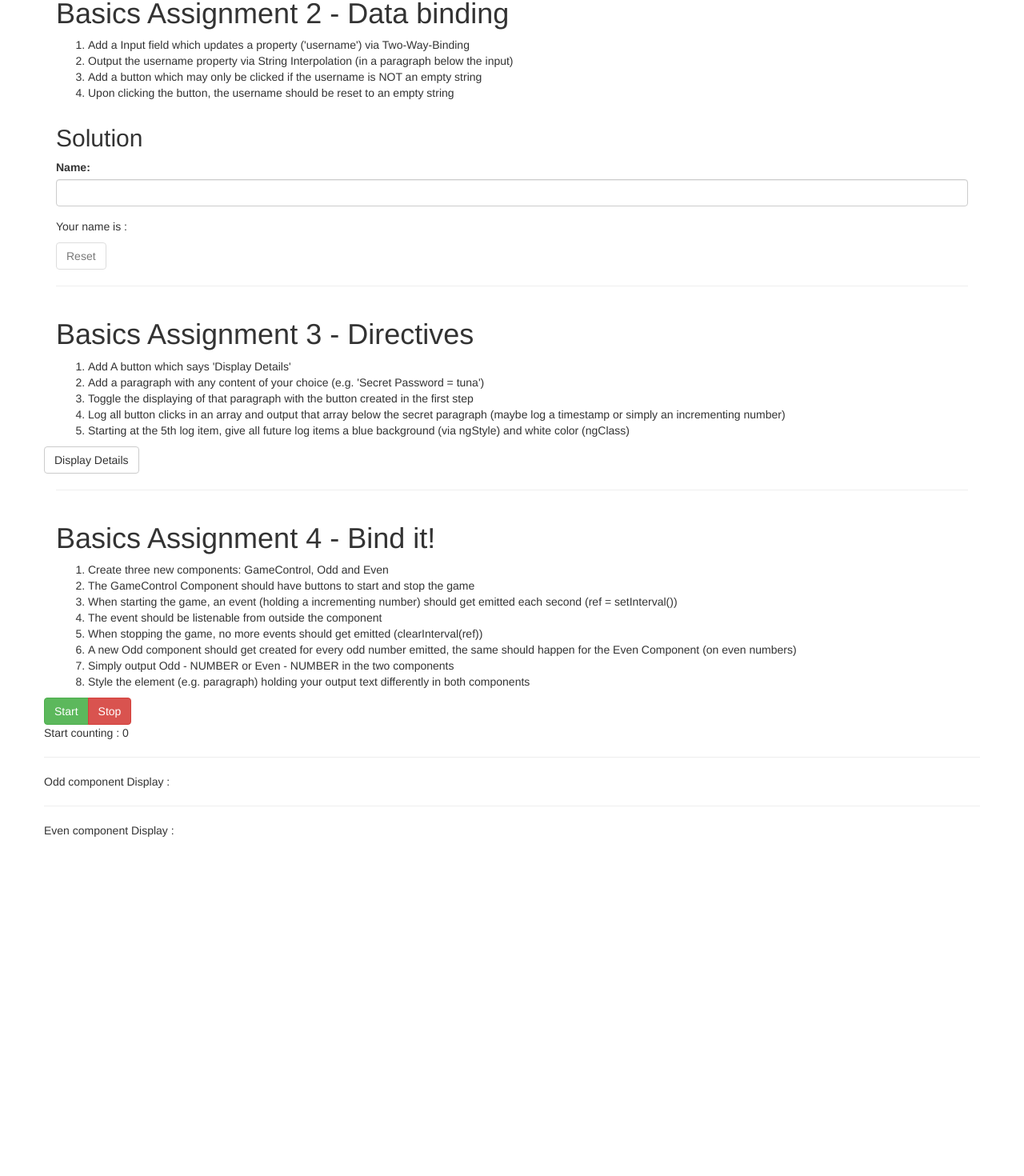
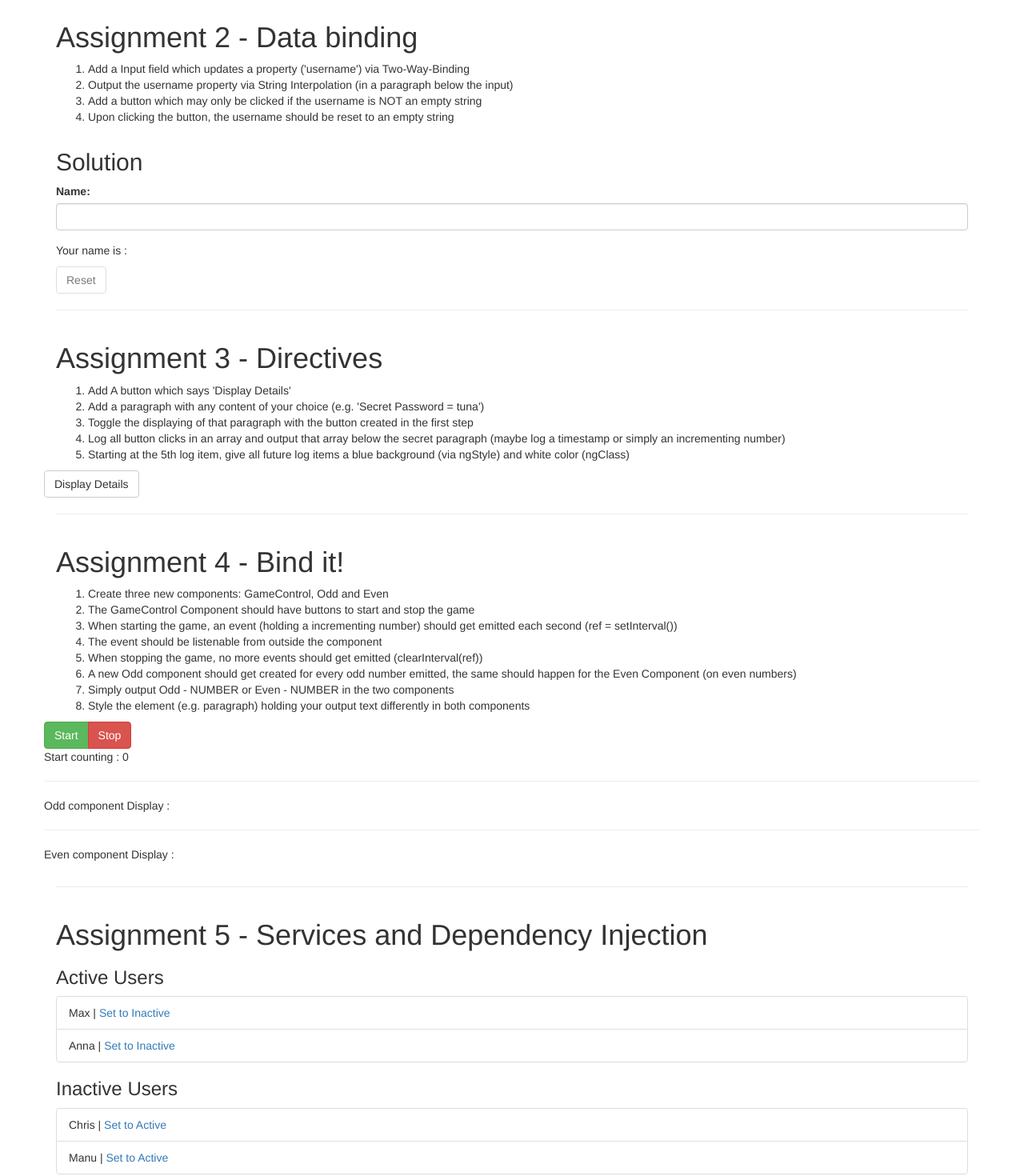
Before and after one commit to lrasata/angular-udemy-course, an Angular app: page / in a window 1280 px wide. Shown: the part 511-1981 px from the top of the page at 80% size. Before the commit the page ends 1569 px from the top, so only its background shows below. Built offline with nearby package versions, Linux system fonts and the light colour scheme.

Commit message:
assignment 5 - service dependency injection - submitted successfully

```diff
--- /dev/null
+++ b/src/app/active-users/active-users.component.html
@@ -0,0 +1,8 @@
+<h3>Active Users</h3>
+<ul class="list-group">
+  <li
+    class="list-group-item"
+    *ngFor="let user of users; let i = index">
+    {{ user }} | <a href="#" (click)="onSetToInactive(i)">Set to Inactive</a>
+  </li>
+</ul>
--- /dev/null
+++ b/src/app/active-users/active-users.component.ts
@@ -0,0 +1,17 @@
+import { Component, Input } from '@angular/core';
+import { UsersService } from '../users-service/users.service';
+
+@Component({
+  selector: 'app-active-users',
+  templateUrl: './active-users.component.html',
+  styleUrls: ['./active-users.component.css']
+})
+export class ActiveUsersComponent {
+  @Input() users: string[] = [];
+
+  constructor(private usersService: UsersService){}
+
+  onSetToInactive(id: number) {
+    this.usersService.addUserToInactiveUsers(id);
+  }
+}
--- a/src/app/app.component.css
+++ b/src/app/app.component.css
@@ -0,0 +1,3 @@
+.container {
+    margin-top: 30px;
+  }
--- a/src/app/app.component.html
+++ b/src/app/app.component.html
@@ -1,7 +1,7 @@
 <div class="container">
   <div class="row">
     <div class="col-xs-12">
-      <h1>Basics Assignment 1 - Components</h1>
+      <h1>Assignment 1 - Components</h1>
       <ol>
         <li>Create two new Components (manually or with CLI): WarningAlert and SuccessAlert</li>
         <li>Output them beneath each other in the AppComponent</li>
@@ -26,7 +26,7 @@
   <hr>
   <div class="row">
     <div class="col-xs-12">
-      <h1>Basics Assignment 2 - Data binding</h1>
+      <h1>Assignment 2 - Data binding</h1>
       <ol>
         <li>Add a Input field which updates a property ('username') via Two-Way-Binding</li>
         <li>Output the username property via String Interpolation (in a paragraph below the input)</li>
@@ -45,7 +45,7 @@
 
   <div class="row">
       <div class="col-xs-12">
-        <h1>Basics Assignment 3 - Directives</h1>
+        <h1>Assignment 3 - Directives</h1>
         <ol>
           <li>Add A button which says 'Display Details'</li>
           <li>Add a paragraph with any content of your choice (e.g. 'Secret Password = tuna')</li>
@@ -65,7 +65,7 @@
 
   <div class="row">
     <div class="col-xs-12">
-      <h1>Basics Assignment 4 - Bind it!</h1>
+      <h1>Assignment 4 - Bind it!</h1>
       <ol>
         <li>Create three new components: GameControl, Odd and Even</li>
         <li>The GameControl Component should have buttons to start and stop the game</li>
@@ -84,4 +84,23 @@
         <app-cmp-binding></app-cmp-binding>
     </div>
   </div>
+
+  <hr>
+  <div class="row">
+    <div class="col-xs-12">
+      <h1>Assignment 5 - Services and Dependency Injection</h1>
+      <app-active-users
+        [users]="activeUsers"
+      ></app-active-users>
+      <app-inactive-users
+        [users]="inactiveUsers"
+      ></app-inactive-users>
+    </div>
+    <!--
+      Optimize this app by adding a UsersService which manages the active and inactive users.
+
+      Also add a CounterService which counts the number of active->inactive and inactive->active actions.
+    -->
+
+  </div>
 </div>
--- a/src/app/app.component.ts
+++ b/src/app/app.component.ts
@@ -1,9 +1,20 @@
-import { Component } from '@angular/core';
+import { Component, OnInit } from '@angular/core';
+import { UsersService } from './users-service/users.service';
 
 @Component({
   selector: 'app-root',
   templateUrl: './app.component.html',
   styleUrls: ['./app.component.css']
 })
-export class AppComponent {
+export class AppComponent implements OnInit{
+  activeUsers: string[] = [];
+  inactiveUsers: string[] = [];
+
+  constructor(private usersService: UsersService){}
+
+  ngOnInit(): void {
+      this.activeUsers = this.usersService.activeUsers;
+      this.inactiveUsers = this.usersService.inactiveUsers;
+  }
+
 }
--- /dev/null
+++ b/src/app/inactive-users/inactive-users.component.html
@@ -0,0 +1,8 @@
+<h3>Inactive Users</h3>
+<ul class="list-group">
+  <li
+    class="list-group-item"
+    *ngFor="let user of users; let i = index">
+    {{ user }} | <a href="#" (click)="onSetToActive(i)">Set to Active</a>
+  </li>
+</ul>
--- /dev/null
+++ b/src/app/inactive-users/inactive-users.component.ts
@@ -0,0 +1,17 @@
+import { Component, Input } from '@angular/core';
+import { UsersService } from '../users-service/users.service';
+
+@Component({
+  selector: 'app-inactive-users',
+  templateUrl: './inactive-users.component.html',
+  styleUrls: ['./inactive-users.component.css']
+})
+export class InactiveUsersComponent {
+  @Input() users: string[] = [];
+
+  constructor(private usersService: UsersService){}
+
+  onSetToActive(id: number) {
+    this.usersService.addUserToActiveUsers(id);
+  }
+}
--- /dev/null
+++ b/src/app/users-service/users.service.ts
@@ -0,0 +1,20 @@
+import { Injectable } from "@angular/core";
+
+@Injectable({providedIn: 'root'})
+export class UsersService{
+    activeUsers = ['Max', 'Anna'];
+    inactiveUsers = ['Chris', 'Manu'];
+
+
+    addUserToActiveUsers(id: number) {
+        this.activeUsers.push(this.inactiveUsers[id]);
+        this.inactiveUsers.splice(id, 1)
+    }
+    addUserToInactiveUsers(id: number) {
+        this.inactiveUsers.push(this.activeUsers[id]);
+        this.activeUsers.splice(id, 1);
+    }
+
+
+
+}
```
Also changed, not shown: src/app/app.module.ts (+5 -3 lines), src/app/active-users/active-users.component.css (added), src/app/inactive-users/inactive-users.component.css (added).
